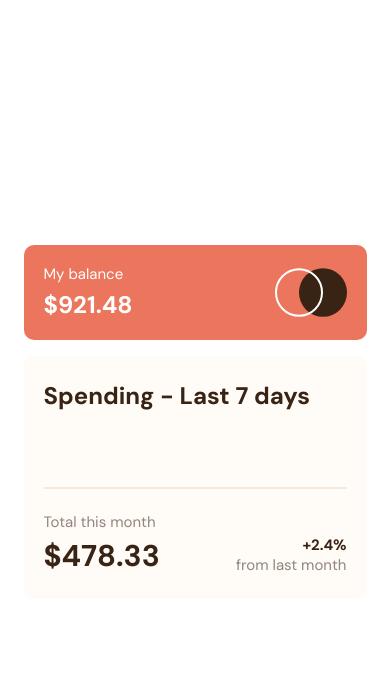
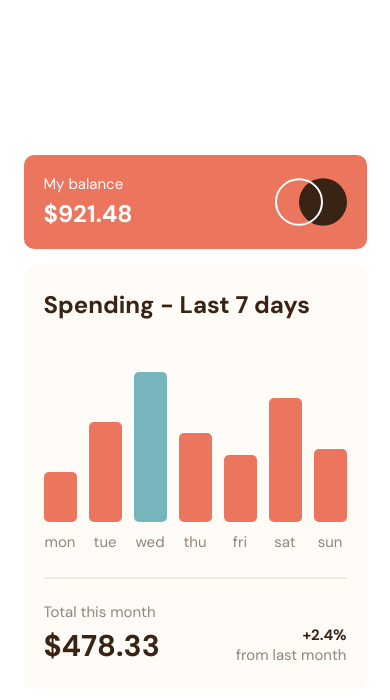
Before and after one commit to gigakhrz/Expenses-chart-component, a React (Vite) app: page / in a window 390 px wide. Shown: the top 700 px of the page. Built offline with nearby package versions, Linux system fonts and the light colour scheme; no server answers.

Commit message:
add functional and create responsive

```diff
--- a/package.json
+++ b/package.json
@@ -10,6 +10,7 @@
     "preview": "vite preview"
   },
   "dependencies": {
+    "axios": "^1.4.0",
     "react": "^18.2.0",
     "react-dom": "^18.2.0",
     "styled-components": "^5.3.10"
--- /dev/null
+++ b/public/data.json
@@ -0,0 +1,36 @@
+[
+  {
+    "day": "mon",
+    "amount": 17.45
+  },
+
+  {
+    "day": "tue",
+    "amount": 34.91
+  },
+
+  {
+    "day": "wed",
+    "amount": 52.36
+  },
+
+  {
+    "day": "thu",
+    "amount": 31.07
+  },
+
+  {
+    "day": "fri",
+    "amount": 23.39
+  },
+
+  {
+    "day": "sat",
+    "amount": 43.28
+  },
+
+  {
+    "day": "sun",
+    "amount": 25.48
+  }
+]
--- a/src/components/ChartRow.tsx
+++ b/src/components/ChartRow.tsx
@@ -28,7 +28,16 @@ const ChartRow = (): JSX.Element => {
         <div className="title">
           <h2>Spending - Last 7 days</h2>
         </div>
-        <ChartContainer></ChartContainer>
+        <ChartContainer>
+          {rowData.map((data, index) => (
+            <CreateChart
+              rowData={rowData}
+              maxAmount={maxAmount}
+              index={index}
+              key={index}
+            />
+          ))}
+        </ChartContainer>
       </div>
       <hr />
       <div className="bottomComponent">
--- a/src/components/CreateChart.tsx
+++ b/src/components/CreateChart.tsx
@@ -0,0 +1,93 @@
+import styled from "styled-components";
+import { chartRowTypes } from "../types";
+interface CreateChartProps {
+  rowData: chartRowTypes[];
+  maxAmount: number;
+  index: number;
+}
+const CreateChart = (props: CreateChartProps): JSX.Element => {
+  const height = (props.rowData[props.index]?.amount / props.maxAmount) * 150;
+
+  return (
+    <ColumnContainer>
+      <Column
+        height={height}
+        maxAmount={props.maxAmount}
+        i={props.rowData[props.index].amount}
+        className="column"
+      >
+        <div className="hoverAmount">
+          <h5>{props.rowData[props.index]?.amount}</h5>
+        </div>
+      </Column>
+      <p>{props.rowData[props.index]?.day}</p>
+    </ColumnContainer>
+  );
+};
+
+export default CreateChart;
+
+const ColumnContainer = styled.div`
+  display: flex;
+  flex-direction: column;
+  gap: 11px;
+  align-items: flex-end;
+  justify-content: flex-end;
+  @media (min-width: 1024px) {
+    gap: 8px;
+  }
+
+  p {
+    font-size: 15px;
+    line-height: 19.5px;
+    font-weight: 400;
+    color: #92857a;
+    align-self: center;
+  }
+`;
+
+const Column = styled.div<{ height: any; maxAmount: any; i: any }>`
+  position: relative;
+  width: 33px;
+  @media (min-width: 1024px) {
+    width: 50.36px;
+  }
+  height: ${(props) => props.height}px;
+  background: ${(props) =>
+    props.i === props.maxAmount ? "#76B5BC" : "#EC755D"};
+  border-radius: 5px;
+  @media (min-width: 1024px) {
+    width: 50.36px;
+  }
+
+  :hover {
+    cursor: pointer;
+    background: ${(props) =>
+      props.i === props.maxAmount ? "#B4E0E5" : "#FF9B86"};
+  }
+
+  :hover .hoverAmount {
+    display: flex;
+    left: -10.5px;
+    top: -48px;
+  }
+
+  .hoverAmount {
+    width: 75px;
+    height: 40px;
+    display: flex;
+    align-items: center;
+    justify-content: center;
+    background-color: #382314;
+    border-radius: 5px;
+    position: absolute;
+    display: none;
+
+    h5 {
+      font-size: 18px;
+      font-weight: 700;
+      line-height: 23px;
+      color: white;
+    }
+  }
+`;
--- /dev/null
+++ b/src/types.ts
@@ -0,0 +1,4 @@
+export interface chartRowTypes {
+  day: string;
+  amount: number;
+}
```
Also changed, not shown: 1 other file (tests, documents, lock files or other folders).
